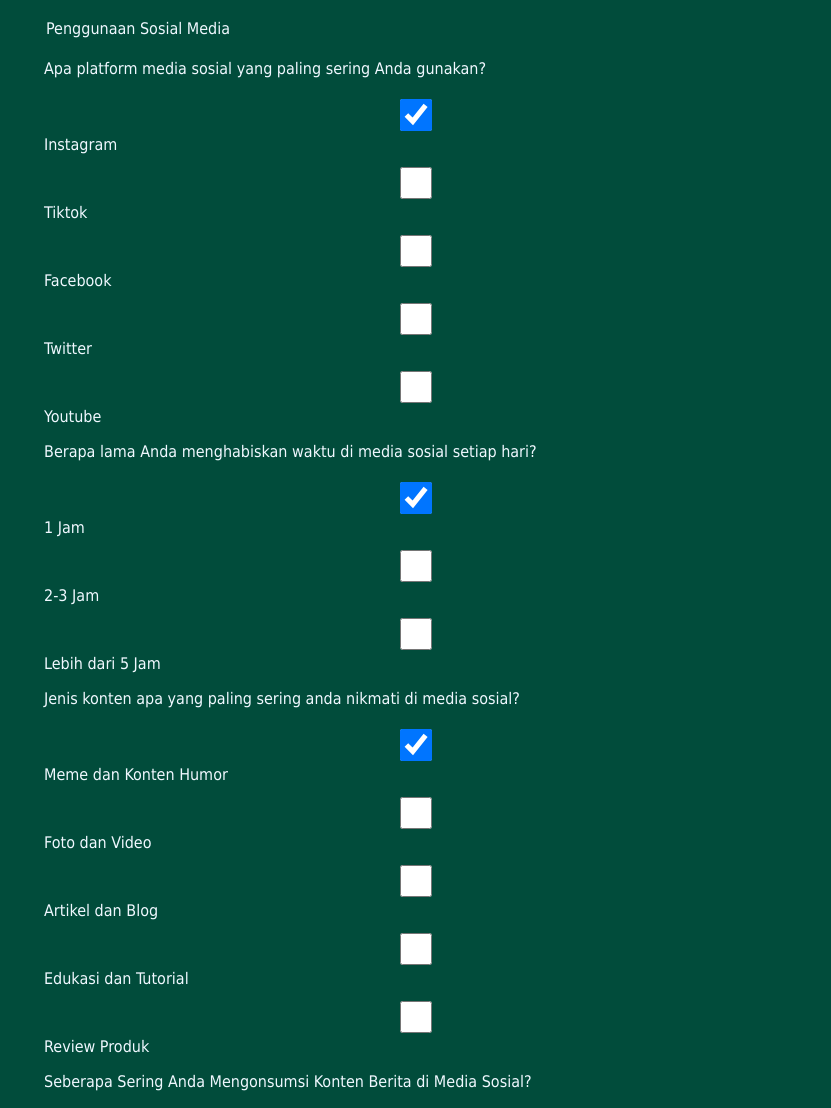
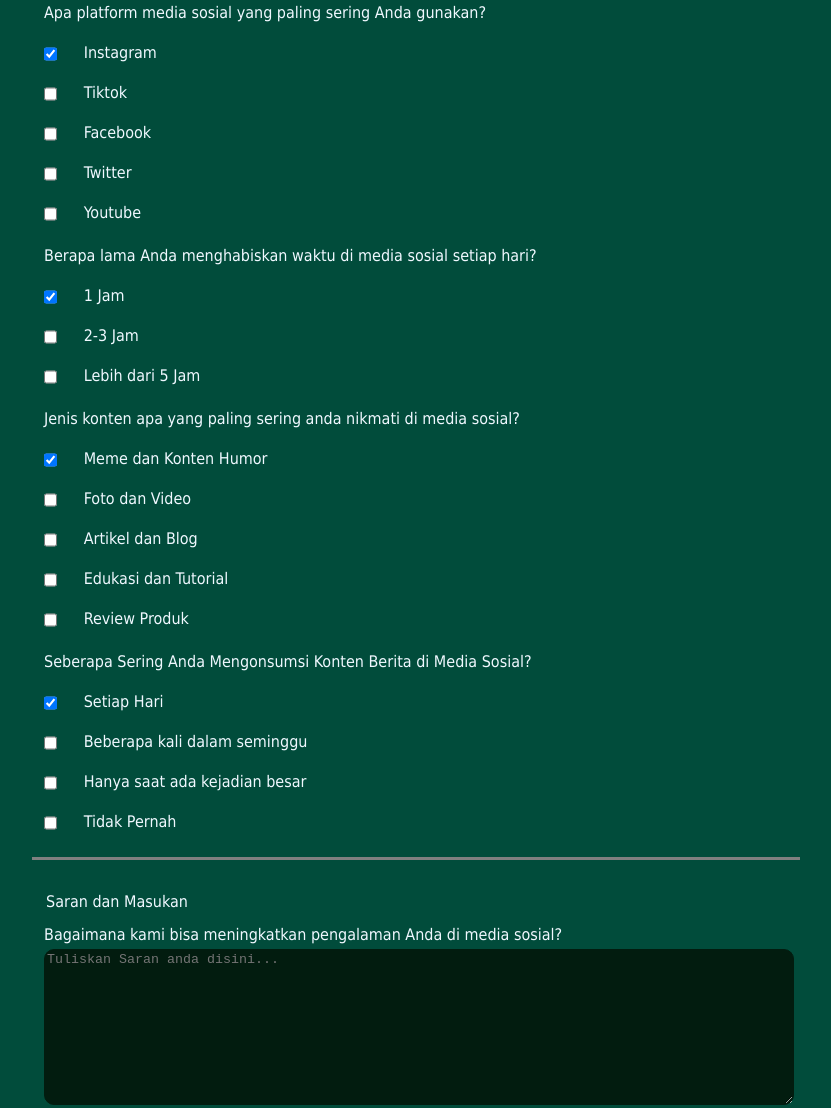
Before and after one commit to plikipie/Submission-Survey-Form, a plain HTML site: page index.html in a window 1280 px wide. Shown: the part 967-2075 px from the top of the page, without its empty margins (224-1055 px from the left). Drawn offline with Linux system fonts and the light colour scheme.

Commit message:
add inline class

```diff
--- a/index.html
+++ b/index.html
@@ -65,6 +65,7 @@
           <legend>Jenis Kelamin</legend>
           <label for="lakiLaki"
             ><input
+              class="inline"
               type="radio"
               name="jenisKelamin"
               id="lakiLaki"
@@ -74,6 +75,7 @@
           >
           <label for="perempuan"
             ><input
+              class="inline"
               type="radio"
               name="jenisKelamin"
               id="perempuan"
@@ -97,6 +99,7 @@
           <p>Apa platform media sosial yang paling sering Anda gunakan?</p>
           <label for="instagram"
             ><input
+              class="inline"
               type="checkbox"
               name="platform"
               id="instagram"
@@ -106,6 +109,7 @@
           >
           <label for="tiktok"
             ><input
+              class="inline"
               type="checkbox"
               name="platform"
               id="tiktok"
@@ -114,6 +118,7 @@
           >
           <label for="facebook"
             ><input
+              class="inline"
               type="checkbox"
               name="platform"
               id="facebook"
@@ -122,6 +127,7 @@
           >
           <label for="twitter"
             ><input
+              class="inline"
               type="checkbox"
               name="platform"
               id="twitter"
@@ -130,6 +136,7 @@
           >
           <label for="youtube"
             ><input
+              class="inline"
               type="checkbox"
               name="platform"
               id="youtube"
@@ -141,6 +148,7 @@
           </p>
           <label for="one-hour"
             ><input
+              class="inline"
               type="checkbox"
               name="hours"
               id="one-hour"
@@ -150,6 +158,7 @@
           >
           <label for="two-three-hour"
             ><input
+              class="inline"
               type="checkbox"
               name="hours"
               id="two-three-hour"
@@ -158,6 +167,7 @@
           >
           <label for="five-hour"
             ><input
+              class="inline"
               type="checkbox"
               name="hours"
               id="five-hour"
@@ -169,6 +179,7 @@
           </p>
           <label for="meme"
             ><input
+              class="inline"
               type="checkbox"
               name="content"
               id="meme"
@@ -178,6 +189,7 @@
           >
           <label for="fotoVideo"
             ><input
+              class="inline"
               type="checkbox"
               name="content"
               id="fotoVideo"
@@ -186,6 +198,7 @@
           >
           <label for="artikelBlog"
             ><input
+              class="inline"
               type="checkbox"
               name="content"
               id="artikelBlog"
@@ -194,6 +207,7 @@
           >
           <label for="edukasi"
             ><input
+              class="inline"
               type="checkbox"
               name="content"
               id="edukasi"
@@ -202,6 +216,7 @@
           >
           <label for="reviewProduk"
             ><input
+              class="inline"
               type="checkbox"
               name="content"
               id="reviewProduk"
@@ -211,6 +226,7 @@
           <p>Seberapa Sering Anda Mengonsumsi Konten Berita di Media Sosial?</p>
           <label for="setiapHari"
             ><input
+              class="inline"
               type="checkbox"
               name="berita"
               id="setiapHari"
@@ -220,6 +236,7 @@
           >
           <label for="beberapaKali"
             ><input
+              class="inline"
               type="checkbox"
               name="berita"
               id="beberapaKali"
@@ -228,6 +245,7 @@
           >
           <label for="kejadianBesar"
             ><input
+              class="inline"
               type="checkbox"
               name="berita"
               id="kejadianBesar"
@@ -236,6 +254,7 @@
           </label>
           <label for="tidakPernah"
             ><input
+              class="inline"
               type="checkbox"
               name="berita"
               id="tidakPernah"
@@ -252,6 +271,7 @@
               id="saran"
               cols="30"
               rows="10"
+              placeholder="Tuliskan Saran anda disini..."
             ></textarea>
           </label>
           <input type="submit" name="submit" id="submit" />
```
